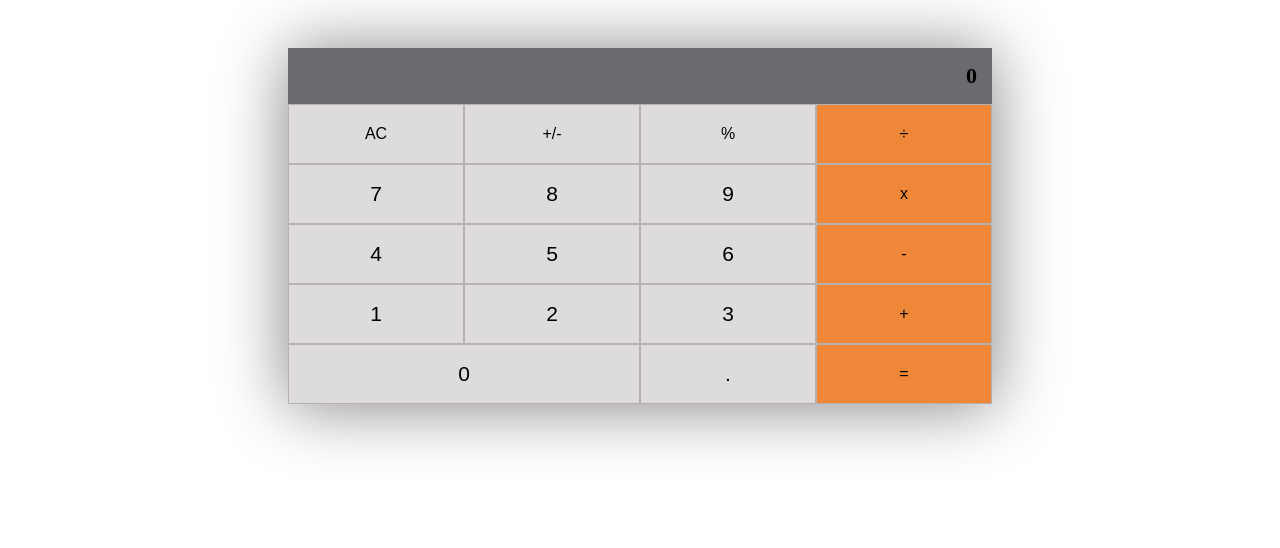
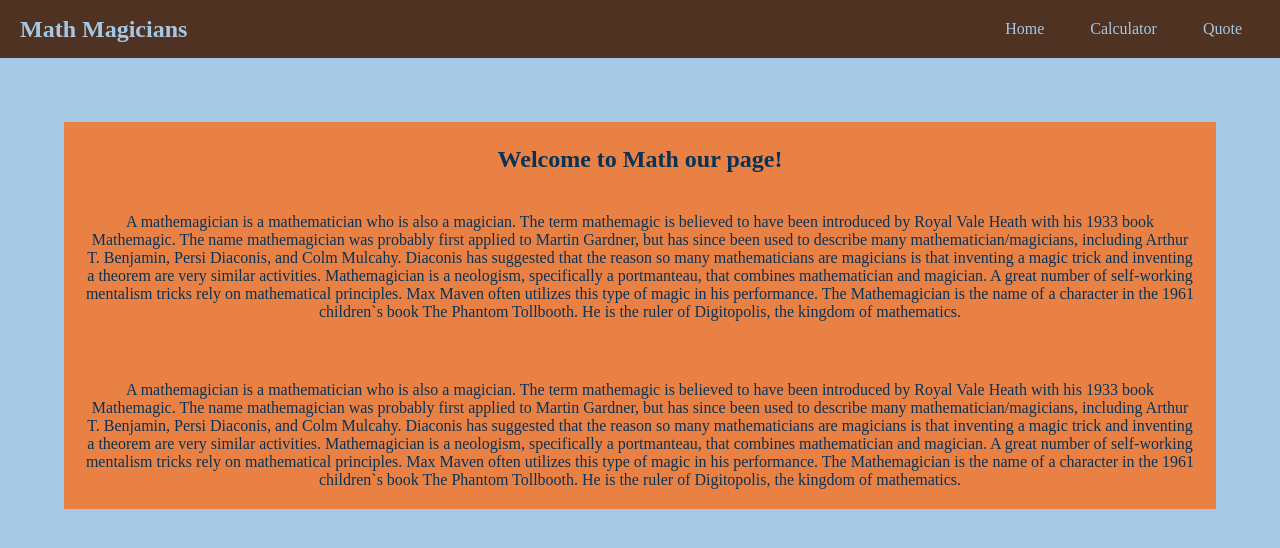
Before and after one commit to NATASHA-ct/REACT-Math-Calculator, a React (Create React App) app: page / in a window 1280 px wide. Shown: the top 548 px of the page. Built offline with nearby package versions, Linux system fonts and the light colour scheme.

Commit message:
Add UI and styling

```diff
--- a/package.json
+++ b/package.json
@@ -9,6 +9,7 @@
     "big.js": "^6.2.1",
     "react": "^18.2.0",
     "react-dom": "^18.2.0",
+    "react-router-dom": "^6.3.0",
     "react-scripts": "5.0.1",
     "web-vitals": "^2.1.4"
   },
--- a/src/App.js
+++ b/src/App.js
@@ -1,8 +1,20 @@
 import React from 'react';
+import { Route, Routes } from 'react-router-dom';
 import Calculator from './components/Calculator';
+import Navbar from './components/Navbar';
+import Home from './components/Homepage';
+import Quote from './components/quote';
 
 // eslint-disable-next-line react/prefer-stateless-function
 const App = () => (
-  <Calculator />
+  <>
+    <Navbar />
+    <Routes>
+      <Route path="/" element={<Home />} />
+      <Route path="/calculator" element={<Calculator />} />
+      <Route path="/quote" element={<Quote />} />
+    </Routes>
+  </>
 );
+
 export default App;
--- /dev/null
+++ b/src/components/Homepage.js
@@ -0,0 +1,41 @@
+const Home = () => (
+  <section className="home-section">
+    <div className="home-container">
+      <h2 className="home-header">Welcome to Math our page!</h2>
+      <p className="homepara">
+        A mathemagician is a mathematician who is also a magician. The term
+        mathemagic is believed to have been introduced by Royal Vale Heath with
+        his 1933 book Mathemagic. The name mathemagician was probably first
+        applied to Martin Gardner, but has since been used to describe many
+        mathematician/magicians, including Arthur T. Benjamin, Persi Diaconis,
+        and Colm Mulcahy. Diaconis has suggested that the reason so many
+        mathematicians are magicians is that inventing a magic trick and
+        inventing a theorem are very similar activities. Mathemagician is a
+        neologism, specifically a portmanteau, that combines mathematician and
+        magician. A great number of self-working mentalism tricks rely on
+        mathematical principles. Max Maven often utilizes this type of magic in
+        his performance. The Mathemagician is the name of a character in the
+        1961 children`s book The Phantom Tollbooth. He is the ruler of
+        Digitopolis, the kingdom of mathematics.
+      </p>
+      <p className="homepara">
+        A mathemagician is a mathematician who is also a magician. The term
+        mathemagic is believed to have been introduced by Royal Vale Heath with
+        his 1933 book Mathemagic. The name mathemagician was probably first
+        applied to Martin Gardner, but has since been used to describe many
+        mathematician/magicians, including Arthur T. Benjamin, Persi Diaconis,
+        and Colm Mulcahy. Diaconis has suggested that the reason so many
+        mathematicians are magicians is that inventing a magic trick and
+        inventing a theorem are very similar activities. Mathemagician is a
+        neologism, specifically a portmanteau, that combines mathematician and
+        magician. A great number of self-working mentalism tricks rely on
+        mathematical principles. Max Maven often utilizes this type of magic in
+        his performance. The Mathemagician is the name of a character in the
+        1961 children`s book The Phantom Tollbooth. He is the ruler of
+        Digitopolis, the kingdom of mathematics.
+      </p>
+    </div>
+  </section>
+);
+
+export default Home;
--- /dev/null
+++ b/src/components/Navbar.js
@@ -0,0 +1,38 @@
+import React from 'react';
+import { NavLink } from 'react-router-dom';
+
+// eslint-disable-next-line react/prefer-stateless-function
+const Navbar = () => {
+  const urls = [
+    {
+      id: 1,
+      url: '/',
+      text: 'Home',
+    },
+    {
+      id: 2,
+      url: '/Calculator',
+      text: 'Calculator',
+    },
+    {
+      id: 3,
+      url: '/Quote',
+      text: 'Quote',
+    },
+  ];
+  return (
+    <nav className="navBar">
+      <h1 className="navHead">Math Magicians</h1>
+
+      <ul className="navMenu">
+        {urls.map((url) => (
+          <li key={url.id}>
+            <NavLink to={url.url}>{url.text}</NavLink>
+          </li>
+        ))}
+      </ul>
+    </nav>
+  );
+};
+
+export default Navbar;
--- /dev/null
+++ b/src/components/quote.js
@@ -0,0 +1,17 @@
+import React from 'react';
+
+// eslint-disable-next-line react/prefer-stateless-function
+const Quote = () => (
+  <div className="quoteCont">
+    <h3 className="quoteHead">
+      {' '}
+      {/* eslint-disable max-len */}
+      Without mathematics, there’s nothing you can do. Everything around you is
+      mathematics. Everything around you is numbers. max-len
+      <br />
+      (Shakuntala Devi), Indian writer and mental calculator, 10 Jun 1944
+    </h3>
+  </div>
+);
+
+export default Quote;
--- a/src/index.css
+++ b/src/index.css
@@ -1,6 +1,7 @@
 body {
   width: 100%;
   color: #000;
+  background-color:#a5c8e4 ;
 }
 
 *,
@@ -9,7 +10,7 @@
   box-sizing: inherit;
   margin: 0;
   padding: 0;
-}
+  }
 
 :root {
   --darkgrey: #6c696f;
@@ -75,3 +76,115 @@
 button {
   border: 1px solid #b5b1b1;
 }
+
+/* Main Page */
+.navMenu {
+  display: flex;
+  justify-content: flex-end;
+  align-items: center;
+  margin-right: 10px;
+  gap: 30px;
+  padding: 20px;
+}
+
+.navBar {
+  display: flex;
+  justify-content: space-between;
+  background-color: #4f3222;
+  color: #a5c8e4;
+  align-items: center;
+}
+
+.navHead {
+  margin-left: 20px;
+  color: #a5c8e4;
+}
+
+.navMenu a {
+  color: #a5c8e4;
+  padding: 8px;
+  text-decoration:none;
+ }
+
+.navMenu li {
+  list-style: none;
+}
+
+.navMenu:nth-child(3n) {
+  border-right: none;
+}
+
+/* /* Homepage start here  */
+.home-section{
+  display: flex;
+  text-align: center;
+  justify-content: center;
+}
+
+.home-header{
+    margin-top:1em;
+}
+
+.home-container {
+  background-color: #e98145;
+  display: flex;
+  flex-direction: column;
+  justify-content: center;
+  align-items: center;
+  width: 90%;
+  margin-top:4em;
+  margin-bottom: 4em;
+  align-self: center;
+  gap: 20px;
+  color:#083357;
+}
+
+.home-container p {
+  padding: 20px;
+}
+
+
+
+/* quotation page starts here */
+
+.quoteCont {
+  color: #333;
+  width: 50%;
+  position: relative;
+  left: 25%;
+  right: 25%;
+  margin-top: 20%;
+}
+
+@media only screen and (max-width: 768px) {
+  .buttons {
+    width: 50%;
+  }
+
+  .container {
+    display: flex;
+    flex-direction: column;
+    width: 30%;
+    justify-content: center;
+    position: relative;
+    left: 4%;
+    gap: 10px;
+    align-self: center;
+  }
+
+  .calc-box {
+    display: grid;
+    grid-template-columns: 1fr;
+    gap: 0;
+    text-align: right;
+    padding-right: 14px;
+    width: 50%;
+    float: right;
+    align-self: center;
+  }
+
+  .calc-title {
+    text-align: center;
+    align-self: center;
+  }
+}
--- a/src/index.js
+++ b/src/index.js
@@ -1,11 +1,14 @@
 import React from 'react';
-import ReactDOM from 'react-dom/client';
+import ReactDOM from 'react-dom';
+import { BrowserRouter } from 'react-router-dom';
 import './index.css';
 import App from './App';
 
-const root = ReactDOM.createRoot(document.getElementById('root'));
-root.render(
+ReactDOM.render(
   <React.StrictMode>
-    <App />
+    <BrowserRouter>
+      <App />
+    </BrowserRouter>
   </React.StrictMode>,
+  document.getElementById('root'),
 );
```
Also changed, not shown: 1 other file (tests, documents, lock files or other folders).
